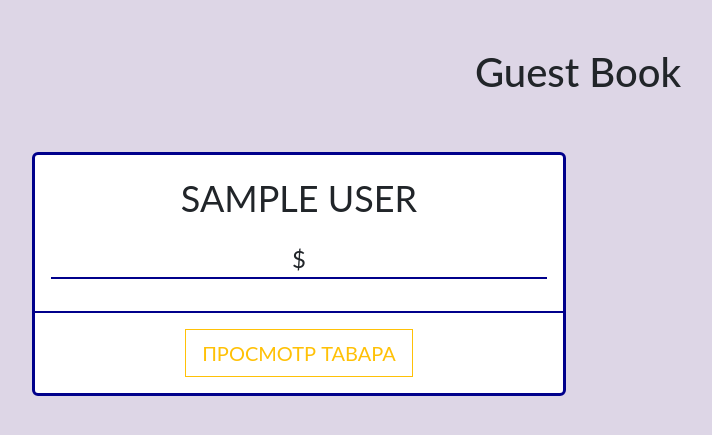
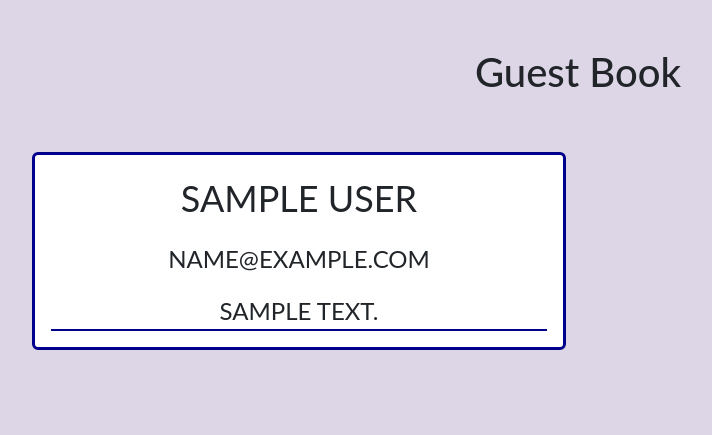
Before and after one commit to PandoraGrims/KW_guest_book, a Django app: page / in a window 1280 px wide. Shown: the part 56-491 px from the top of the page, without its empty margins (62-774 px from the left). Run offline with Django 4.2, Linux system fonts and the light colour scheme; tables that the repository leaves empty hold one stand-in row (values such as "Sample post").

Commit message:
Решил баг с отображением записей

```diff
--- a/source/guest_book/urls.py
+++ b/source/guest_book/urls.py
@@ -20,4 +20,5 @@
 urlpatterns = [
     path('admin/', admin.site.urls),
     path('', include("webapp.urls"))
+
 ]
--- a/source/webapp/templates/index.html
+++ b/source/webapp/templates/index.html
@@ -17,17 +17,14 @@
                         <div class="card card-our-works h-100" style="border: 3px solid darkblue">
                             <div class="card-body ">
                                 <p class="card-text card-text-1 text-uppercase" style="font-size: 36px;">{{ book.author }}</p>
-                                <p class="card-text card-text-1 text-uppercase" style="font-size: 24px;">{{ book.category.title }}</p>
-                                <p class="card-text card-text-1 text-uppercase" style="font-size: 24px; border-bottom: 2px solid darkblue">{{ book.price }} $</p>
+                                <p class="card-text card-text-1 text-uppercase" style="font-size: 24px;">{{ book.email }}</p>
+                                <p class="card-text card-text-1 text-uppercase" style="font-size: 24px; border-bottom: 2px solid darkblue">{{ book.description }}</p>
                             </div>
 
-                            <img src="{{ good.image_url }}" class="card-img-top rounded-0 pb-3"
-                                 alt="{{ good.title }}" style="width: 100%; height: auto;">
-
-                            <a class="card-link pt-3 pb-3" href="{% url "good_view" good.pk %}" style="border-top: 2px solid darkblue;">
-                            <button type="submit"
-                            class="btn btm-input btn-outline-warning btn-lg py-2  text-uppercase rounded-0">Просмотр тавара</button>
-                                </a>
+{#                            <a class="card-link pt-3 pb-3" href="{% url "good_view" good.pk %}" style="border-top: 2px solid darkblue;">#}
+{#                            <button type="submit"#}
+{#                            class="btn btm-input btn-outline-warning btn-lg py-2  text-uppercase rounded-0">Просмотр тавара</button>#}
+{#                                </a>#}
                         </div>
                     </div>
                 {% endfor %}
```
